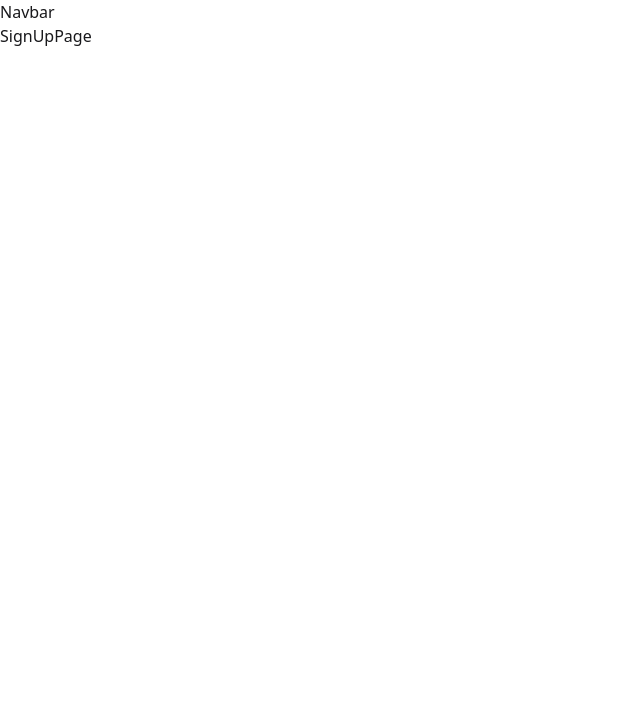
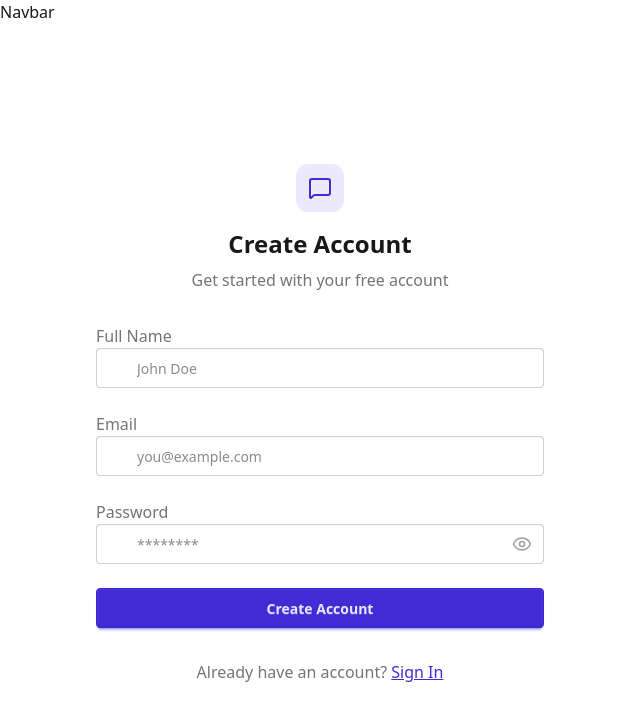
Before and after one commit to OraonShivam21/hush_room, a React (Vite) app in the folder frontend/: page /signup in a window 1280 px wide. Shown: the top 720 px of the page, without its empty margins (0-640 px from the left). Built offline with nearby package versions, Linux system fonts and the light colour scheme; no server answers.

Commit message:
added signin logic and working on ui

```diff
--- a/frontend/src/pages/SignUpPage.jsx
+++ b/frontend/src/pages/SignUpPage.jsx
@@ -1,5 +1,167 @@
+import { useState } from "react";
+import { useAuthStore } from "../stores/auth";
+import {
+  Eye,
+  EyeOff,
+  Mail,
+  MessageSquare,
+  Lock,
+  User,
+  Loader2,
+} from "lucide-react";
+import { Link } from "react-router-dom";
+import toast from "react-hot-toast";
+
 const SignUpPage = () => {
-  return <div>SignUpPage</div>;
+  const [showPassword, setShowPassword] = useState(false);
+  const [formData, setFormData] = useState({
+    fullName: "",
+    email: "",
+    password: "",
+  });
+
+  const { signup, isSigningUp } = useAuthStore();
+
+  const validateForm = () => {
+    if (!formData.fullName.trim()) return toast.error("Full name is required");
+    if (!formData.email.trim()) return toast.error("Email is required");
+    if (!/\S+@\S+\.\S+/.test(formData.email))
+      return toast.error("Invalid email format");
+    if (!formData.password) return toast.error("Password is required");
+    if (formData.password.length < 6)
+      return toast.error("Password must be at least 6 characters");
+
+    return true;
+  };
+
+  const handleSubmit = (e) => {
+    e.preventDefault();
+
+    const success = validateForm();
+
+    if (success) signup(formData);
+  };
+
+  return (
+    <div className="min-h-screen grid lg:grid-cols-2">
+      {/* left side */}
+      <div className="flex flex-col justify-center items-center p-6 sm:p-12">
+        <div className="w-full max-w-md space-y-8">
+          {/* logo */}
+          <div className="text-center mb-8">
+            <div className="flex flex-col items-center gap-2 group">
+              <div className="size-12 rounded-xl bg-primary/10 flex items-center justify-center group-hover:bg-primary/20 transition-colors">
+                <MessageSquare className="size-6 text-primary" />
+              </div>
+              <h1 className="text-2xl font-bold mt-2">Create Account</h1>
+              <p className="text-base-content/60">
+                Get started with your free account
+              </p>
+            </div>
+          </div>
+
+          <form onSubmit={handleSubmit} className="space-y-6">
+            <div className="form-control">
+              <label className="label">
+                <span className="label-text font-medium">Full Name</span>
+              </label>
+              <div className="relative">
+                <div className="absolute inset-y-0 left-0 pl-3 flex items-center pointer-events-none">
+                  <User className="size-5 text-base-content/40" />
+                </div>
+                <input
+                  type="text"
+                  className={`input input-bordered w-full pl-10`}
+                  placeholder="John Doe"
+                  value={formData.fullName}
+                  onChange={(e) =>
+                    setFormData({ ...formData, fullName: e.target.value })
+                  }
+                />
+              </div>
+            </div>
+
+            <div className="form-control">
+              <label className="label">
+                <span className="label-text font-medium">Email</span>
+              </label>
+              <div className="relative">
+                <div className="absolute inset-y-0 left-0 pl-3 flex items-center pointer-events-none">
+                  <Mail className="size-5 text-base-content/40" />
+                </div>
+                <input
+                  type="email"
+                  className={`input input-bordered w-full pl-10`}
+                  placeholder="you@example.com"
+                  value={formData.email}
+                  onChange={(e) =>
+                    setFormData({ ...formData, email: e.target.value })
+                  }
+                />
+              </div>
+            </div>
+
+            <div className="form-control">
+              <label className="label">
+                <span className="label-text font-medium">Password</span>
+              </label>
+              <div className="relative">
+                <div className="absolute inset-y-0 left-0 pl-3 flex items-center pointer-events-none">
+                  <Lock className="size-5 text-base-content/40" />
+                </div>
+                <input
+                  type={showPassword ? "text" : "password"}
+                  className="input input-bordered w-full pl-10"
+                  placeholder="********"
+                  value={formData.password}
+                  onChange={(e) =>
+                    setFormData({ ...formData, password: e.target.value })
+                  }
+                />
+                <button
+                  type="button"
+                  className="absolute inset-y-0 right-0 pr-3 flex items-center"
+                  onClick={() => setShowPassword(!showPassword)}
+                >
+                  {showPassword ? (
+                    <EyeOff className="size-5 text-base-content/40" />
+                  ) : (
+                    <Eye className="size-5 text-base-content/40" />
+                  )}
+                </button>
+              </div>
+            </div>
+
+            <button
+              type="submit"
+              className="btn btn-primary w-full"
+              disabled={isSigningUp}
+            >
+              {isSigningUp ? (
+                <>
+                  <Loader2 className="size-5 animate-spin" />
+                  Loading...
+                </>
+              ) : (
+                "Create Account"
+              )}
+            </button>
+          </form>
+
+          <div className="text-center">
+            <p className="text-base-content/60">
+              Already have an account?{" "}
+              <Link to="/login" className="link link-primary">
+                Sign In
+              </Link>
+            </p>
+          </div>
+        </div>
+      </div>
+
+      {/* right side */}
+    </div>
+  );
 };
 
 export default SignUpPage;
```
